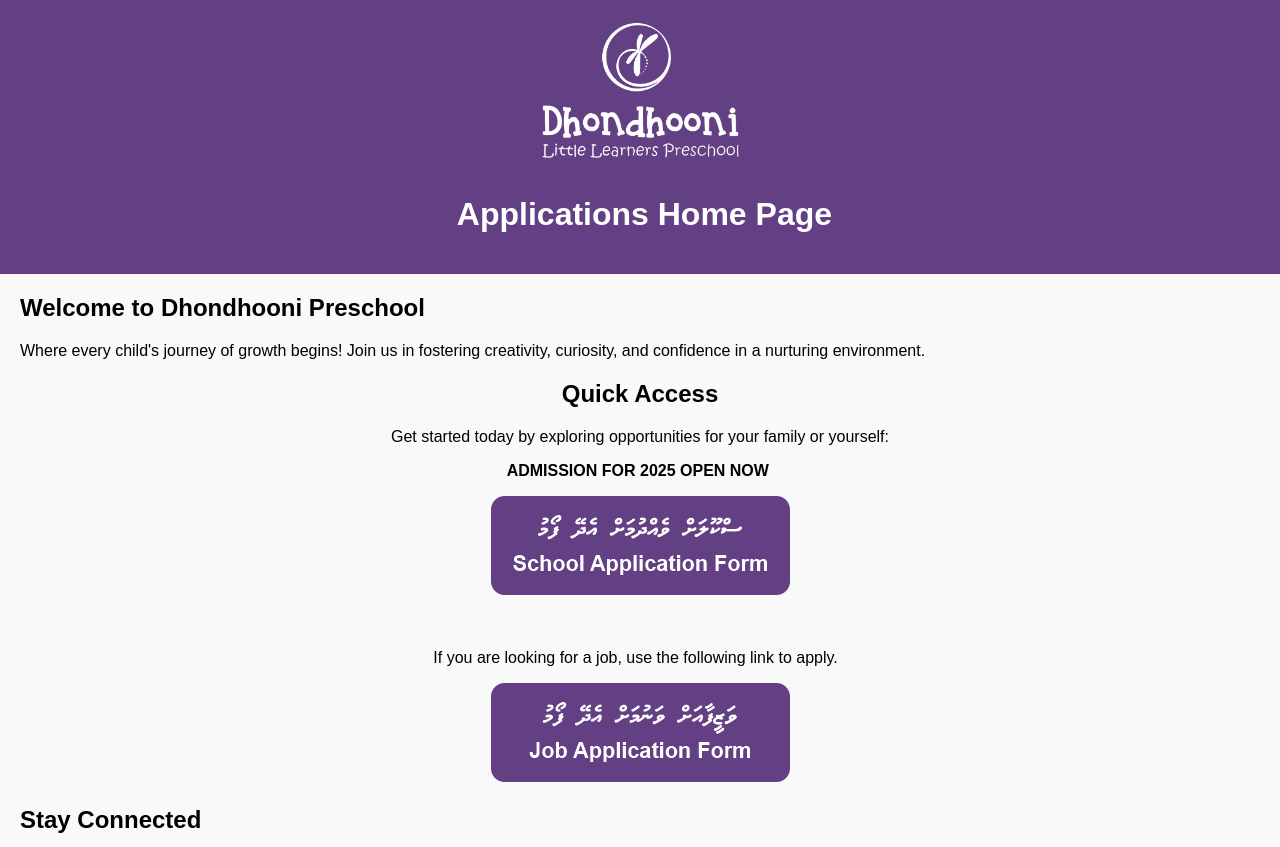
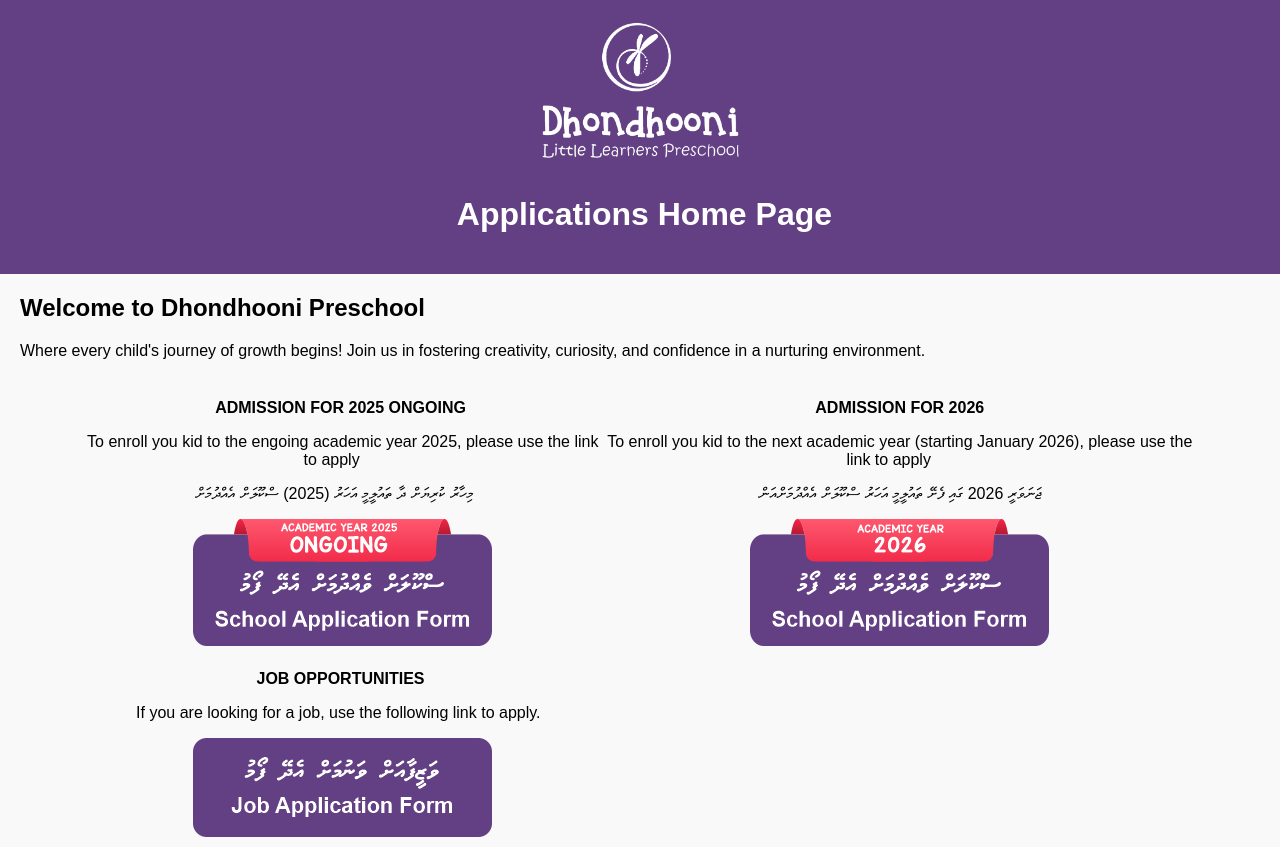
Before and after one commit to azmanmv/dllapply, a plain HTML site: page index.html in a window 1280 px wide. Shown: the top 847 px of the page. Drawn offline with Linux system fonts and the light colour scheme.

Commit message:
updated 2026

```diff
--- a/index.html
+++ b/index.html
@@ -96,24 +96,48 @@
             <h2>Welcome to Dhondhooni Preschool</h2>
             <p>Where every child's journey of growth begins! Join us in fostering creativity, curiosity, and confidence in a nurturing environment.</p>
         </section>
-        <section align="center">
-            <h2>Quick Access</h2>
-            <p align="center">Get started today by exploring opportunities for your family or yourself:</p>
-          <p align="center"><strong>ADMISSION FOR 2025 OPEN NOW&nbsp;</strong></p>
-            <strong>
-			<div>
- 				 <a href="https://docs.google.com/forms/d/e/1FAIpQLScHsbeQ_030YRGrDIF2zkdDJkd5_1QfKNTtxzchNIl6XJFdCw/viewform">
- 				   <img src="school_apply_button.png" alt="Apply Button" class="apply-button" />
+
+<table width=90% border="0" align="center">
+  <tbody>
+    <tr>
+     	<td valign="bottom">
+
+          <p align="center"><strong>ADMISSION FOR 2025 ONGOING&nbsp;</strong></p>
+          <p align="center">To enroll you kid to the engoing academic year 2025, please use the link to apply&nbsp; &nbsp; &nbsp;</p>
+          <p align="center">މިހާރު ކުރިޔަށް ދާ ތައުލީމީ އަހަރު (2025) ސްކޫލަށް އެއްދުމަށް&nbsp; &nbsp;&nbsp;</p>
+<strong>
+		  <div align="center">
+ 				 <a href="https://forms.gle/nBJhjzrQpxFywXdB9">
+ 				   <img src="school_apply_button2025.png" alt="Apply Button" class="apply-button" />
 				 </a>
 			</div>
 
 			</strong>
+		</td>
 
-            <p>&nbsp;</p>
-            <p>If you are looking for a job, use the following link to apply.&nbsp;&nbsp;</p>
+		     	<td valign="bottom">
 
-            <strong>
-			<div>
+				  <p align="center"><strong>ADMISSION FOR 2026</strong></p>
+                  <p align="center">To enroll you kid to the next academic year (starting January 2026), please use the link to apply&nbsp; &nbsp; &nbsp;</p>
+                  <p align="center">ޖަނަވަރީ 2026 ގައި ފެށޭ ތައުލީމީ އަހަރު ސްކޫލަށް އެއްދުމަށްއަން </p>
+<strong>
+		  <div align="center">
+ 				 <a href="https://forms.gle/uNCui3QRdUectmQ46">
+			     <img src="school_apply_button2026.png" alt="Apply Button" class="apply-button" />
+				 </a>
+		  </div>
+
+			</strong>
+		</td>
+	  </tr>
+	  <p align="center"></p>
+		<tr>
+
+		<td valign="bottom">
+		   <p align="center"><strong>JOB OPPORTUNITIES&nbsp;</strong></p>
+		   <p align="center">If you are looking for a job, use the following link to apply.&nbsp;&nbsp;</p>
+<strong>
+		  <div align="center">
  				 <a href="https://docs.google.com/forms/d/e/1FAIpQLSf7CDo-vg8PA8khWt8bhQDNeUJUN0VwHFRO7rLij0-dxtDh-g/viewform">
  				   <img src="job_apply_button.png" alt="Apply Button" class="apply-button" />
 				 </a>
@@ -122,7 +146,14 @@
 			</strong>
 
 
-        </section>
+
+		</td>
+    </tr>
+  </tbody>
+</table>
+
+
+
         <section>
             <h2>Stay Connected</h2>
             <p>Follow us on social media for updates, insights, and exciting moments from Dhondhooni Preschool</p>
```
Also changed, not shown: school_apply_button2025.png (added), school_apply_button2026.png (added).
